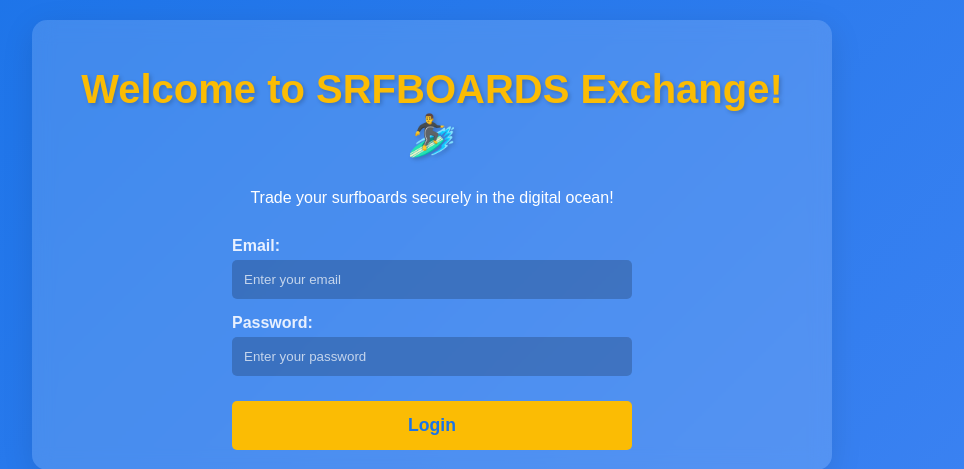
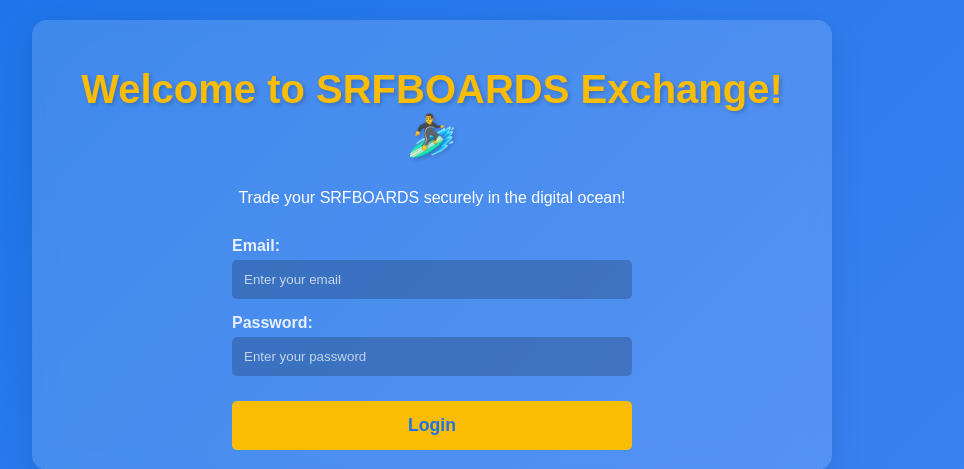
Before and after one commit to asrouji/flask-secure-webserver, a Flask app: page / in a window 1280 px wide. Shown: the top 469 px of the page, without its empty margins (208-1172 px from the left). Run offline with Flask 3, Linux system fonts and the light colour scheme; some libraries are stand-ins or nearby versions.

Commit message:
update terminology from "surfboard" to "quiver" in app.py and templates for consistency; adjust login message to include "SRFBOARDS"

```diff
--- a/app.py
+++ b/app.py
@@ -117,7 +117,7 @@ def transfer():
 
         # Success: Use flash instead of query params to provide feedback
         flash(
-            f"Successfully transferred {amount} SRFBOARDS to surfboard #{target}")
+            f"Successfully transferred {amount} SRFBOARDS to quiver #{target}")
         return redirect("/dashboard"), 303
     except ValueError:
         # Error Handling: Handle non-integer amounts gracefully
--- a/templates/details.html
+++ b/templates/details.html
@@ -1,9 +1,9 @@
 {% extends "base.html" %}
 
 {% block content %}
-<h1>Surfboard Details</h1>
+<h1>Quiver Details</h1>
 <div class="account-card">
-  <h2>Surfboard #{{ account_number }}</h2>
+  <h2>Quiver #{{ account_number }}</h2>
   <p class="balance">Current Value: {{ balance }} SRFBOARDS</p>
 </div>
 <a href="/dashboard">← Back to Dashboard</a>
--- a/templates/login.html
+++ b/templates/login.html
@@ -2,7 +2,7 @@
 
 {% block content %}
 <h1>Welcome to SRFBOARDS Exchange! 🏄‍♂️</h1>
-<p style="text-align: center; margin-bottom: 30px;">Trade your surfboards securely in the digital ocean!</p>
+<p style="text-align: center; margin-bottom: 30px;">Trade your SRFBOARDS securely in the digital ocean!</p>
 
 {% if error %}
 <div class="flash-message error">{{ error }}</div>
```
